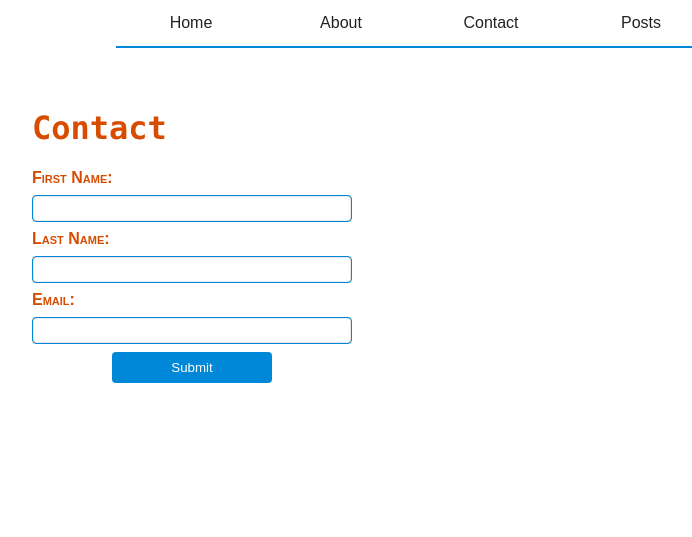
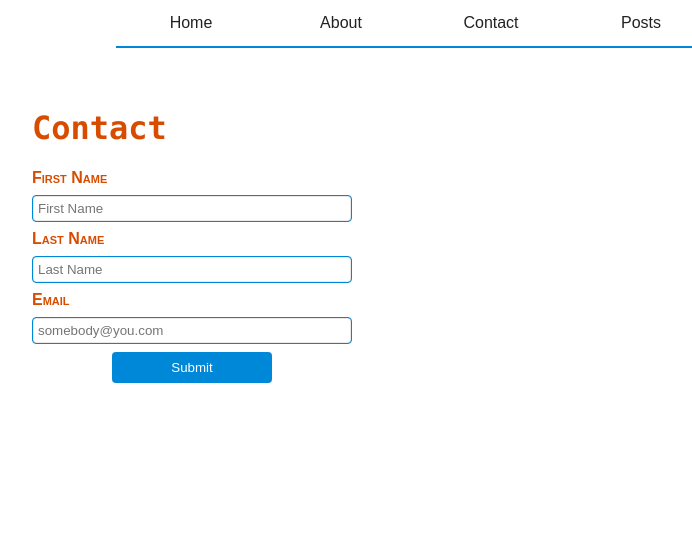
Before and after one commit to nickjwilde/website, a Django app: page /contact in a window 1280 px wide. Shown: the top 537 px of the page, without its empty margins (224-916 px from the left). Run offline with Django 3.2, Linux system fonts and the light colour scheme; some libraries are stand-ins or nearby versions.

Commit message:
add placeholders and style to errors

```diff
--- a/nickjwilde/forms.py
+++ b/nickjwilde/forms.py
@@ -1,6 +1,6 @@
 from django import forms
 
 class ContactForm(forms.Form):
-    first_name = forms.CharField(label='First Name', max_length=50)
-    last_name = forms.CharField(label='Last Name', max_length=50)
-    email = forms.EmailField(label='Email')
+    first_name = forms.CharField(label='First Name', max_length=50, widget=forms.TextInput(attrs={'placeholder': 'First Name'}))
+    last_name = forms.CharField(label='Last Name', max_length=50, widget=forms.TextInput(attrs={'placeholder': 'Last Name'}))
+    email = forms.EmailField(label='Email', widget=forms.EmailInput(attrs={'placeholder': 'somebody@you.com'}))
--- a/nickjwilde/static/nickjwilde/css/style.css
+++ b/nickjwilde/static/nickjwilde/css/style.css
@@ -82,6 +82,12 @@ label {
 }
 
 /* Classes */
+.errorlist {
+    color: red;
+
+    list-style-type: none;
+}
+
 .nav {
 	color: #222222;
 
--- a/nickjwilde/views.py
+++ b/nickjwilde/views.py
@@ -15,10 +15,10 @@ def about(request):
 
 def contact(request):
     if request.method == 'POST':
-        form = ContactForm(request.POST)
+        form = ContactForm(request.POST, label_suffix='')
 
         if form.is_valid():
             return HttpResponseRedirect('/thanks/')
     else:
-        form = ContactForm()
+        form = ContactForm(label_suffix='')
     return render(request, 'nickjwilde/contact.html', {'form': form})
```
